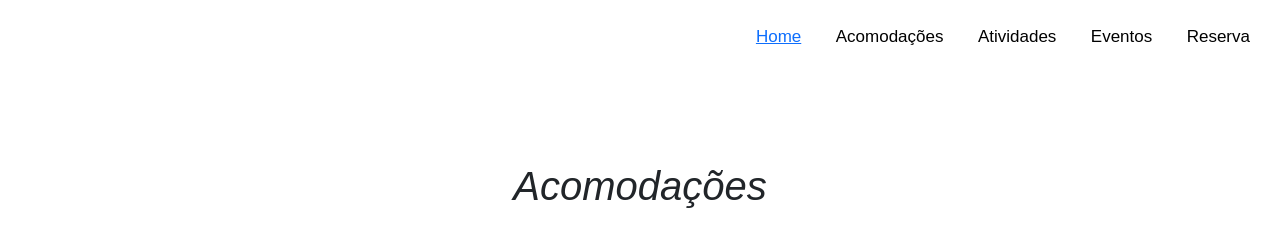
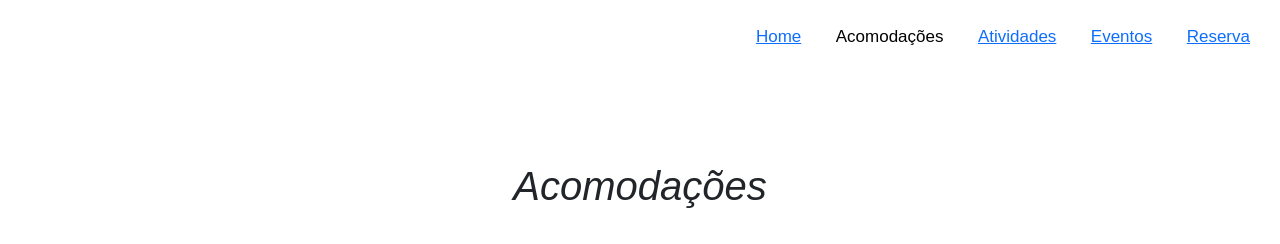
Before and after one commit to joaoovsf/lotusacomodacoes, a plain HTML site: page index.html in a window 1280 px wide. Shown: the top 244 px of the page. Drawn offline with nearby package versions, Linux system fonts and the light colour scheme; a web font is replaced by a local one.

Commit message:
Update index.html

```diff
--- a/index.html
+++ b/index.html
@@ -85,11 +85,11 @@
     <body class = "tudo">
         <br>
         <div class="cabecalho">
-            <p class="textocab"><a href="https://joaoovsf.github.io/lotushome/">Home</a></p>
-            <p class="textocab">Acomodações</p>
-            <p class="textocab">Atividades</p>
-            <p class="textocab">Eventos</p>
-            <p class="textocab">Reserva</p>
+            <p class="textocab"><a href = “https://joaoovsf.github.io/lotushome/”>Home</a></p>
+<p class="textocab">Acomodações</p>
+<p class="textocab"><a href = “https://joaoovsf.github.io/lotusatividades/”>Atividades</a></p>
+<p class="textocab"><a href = “https://joaoovsf.github.io/lotuseventos/”>Eventos</a></p>
+<p class="textocab"><a href = “https://joaoovsf.github.io/lotusreserva_data/”>Reserva</a></p>
         </div>
 
 
```
